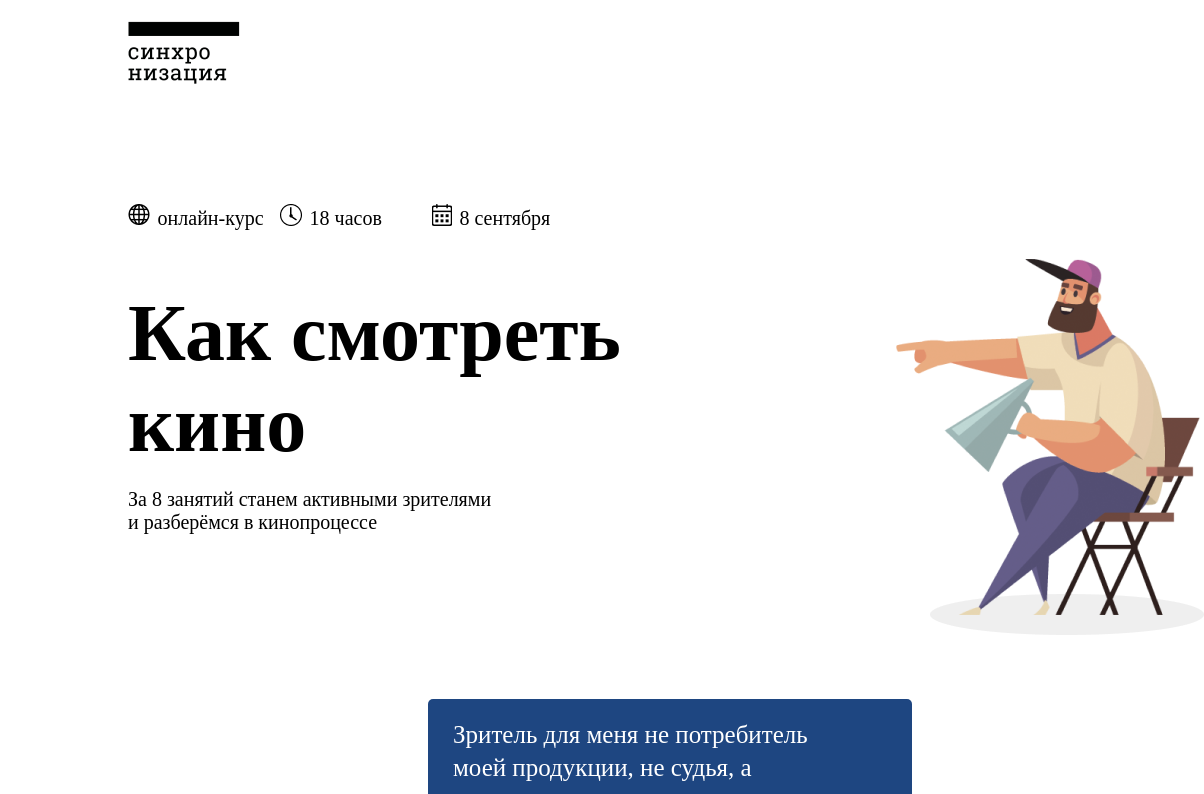
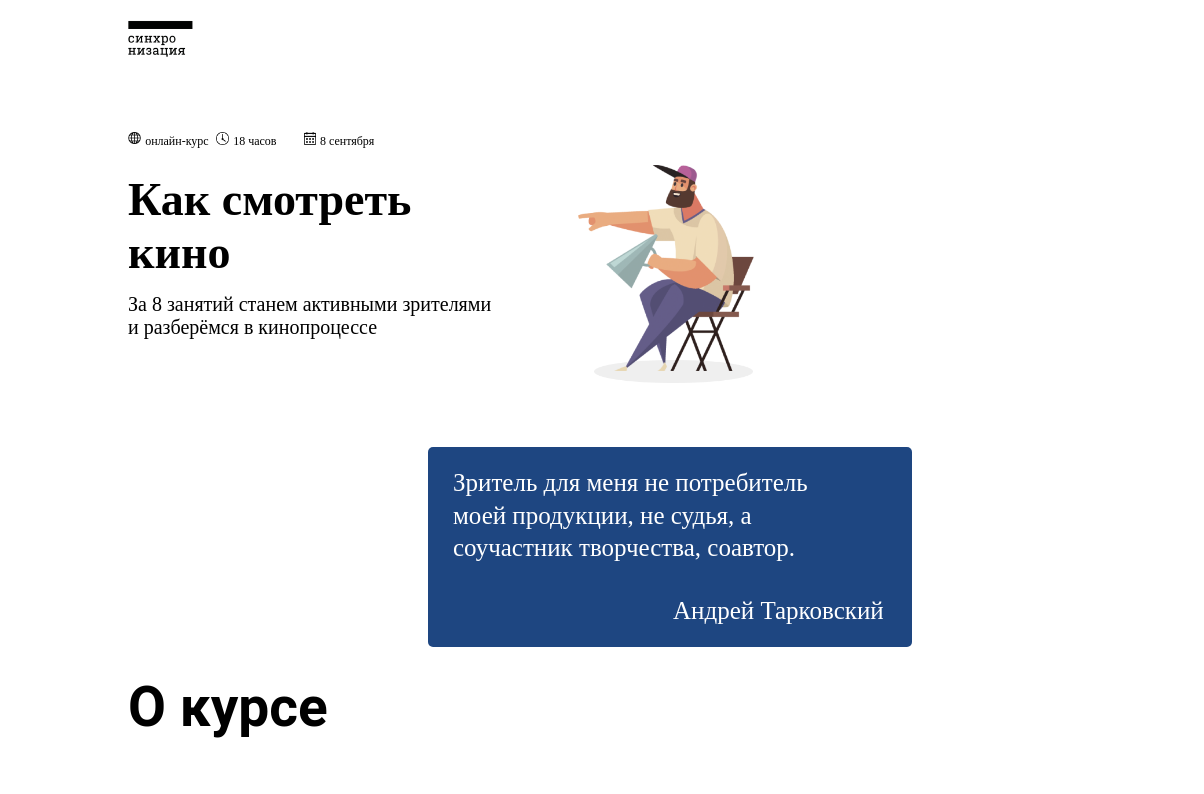
Before and after one commit to Shovgu/lahiye, a plain HTML site: page index.html in a window 1024 px wide. Shown: the top 794 px of the page, 1204 px wide, since content can reach past the window. Drawn offline with Linux system fonts and the light colour scheme.

Commit message:
tablet mode

```diff
--- a/index.html
+++ b/index.html
@@ -11,7 +11,7 @@
 <body>
     <!-- Shovgu -->
     <div class="section-1">
-        <img src="./assets/image/logo_mobile_black 1.png" alt="">
+        <img class="ilk" src="./assets/image/logo_mobile_black 1.png" alt="">
         <div class="logo">
             <div class="globe">
                 <img class="image-1" src="./assets/image/globe.png" alt="globe">
--- a/style.css
+++ b/style.css
@@ -1,6 +1,11 @@
 .section-1{
     margin-left: 120px;
     margin-top: 20px;
+    margin-right: 240px;
+}
+.ilk{
+    width: 112px;
+    height: 66px;
 }
 .logo{
     display: flex;
@@ -85,6 +90,51 @@ h1{
     margin-top: -30px;
     margin-right: 19px;
     margin-left: 220px;
+}
+@media screen and (min-width:992px) and (max-width:1279px){
+    .ilk{
+        width: 64.87px;
+        height: 38.23px;
+    }
+    .logo{
+        margin-top: 60px;
+    }
+    .logo p{
+        width: 75.29px;
+        height: 18.53px;
+        font-weight: 400;
+        font-size: 12px;
+    }
+    .image-1{
+        width: 12.74px;
+        height: 12.16px;
+    }
+    .image-2{
+        width: 12.74px;
+        height: 12.74px;
+    }
+    .image-3{
+        width: 11.58px;
+        height: 12.74px;
+    }
+    h1{
+        width: 363.72px;
+        height: 110.04px;
+        font-size: 46px;
+        margin-top: 8px;
+    }
+    .img-1{
+        width: 176.07px;
+        height: 206.18px;
+        margin-left: 80px;
+    }
+    .img-2{
+        width: 158.69px;
+        height: 23.75px;
+        margin-top: 195px;
+        margin-left: -160px;
+    }
+
 }
 
 .section-2{
```
